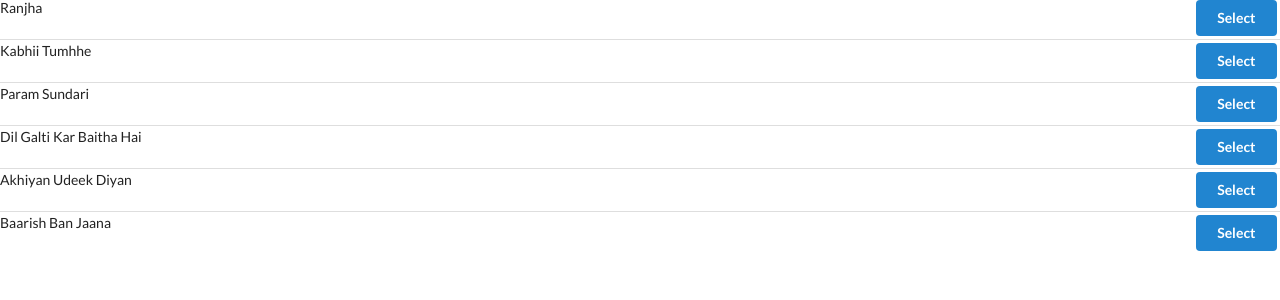
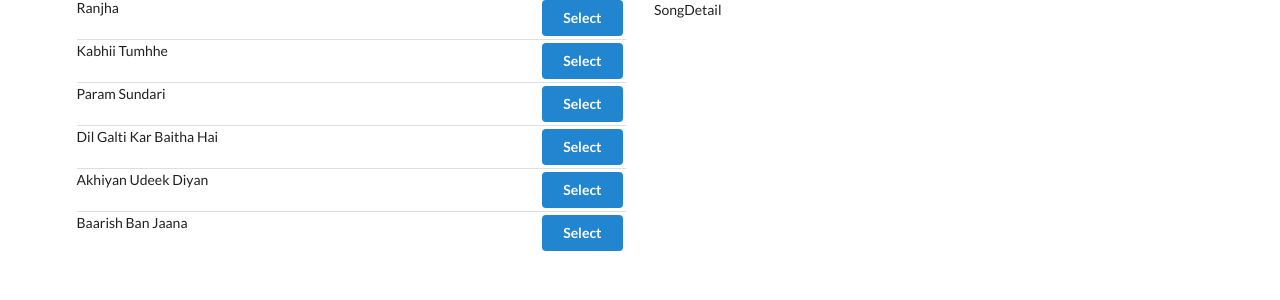
Before and after one commit to prajapatilalit/songs-list, a React (Create React App) app in the folder songs-collection/: page / in a window 1280 px wide. Shown: the top 300 px of the page. Built offline with nearby package versions, Linux system fonts and the light colour scheme.

Commit message:
update song detail component

```diff
--- a/songs-collection/src/components/App.js
+++ b/songs-collection/src/components/App.js
@@ -1,10 +1,18 @@
 import React from "react";
+import SongDetail from "./SongDetail";
 import SongsList from "./SongsList";
 
 const App = () => {
   return (
-    <div>
-      <SongsList />
+    <div className="ui container grid ">
+      <div className="ui row">
+        <div className="column eight wide">
+          <SongsList />
+        </div>
+        <div className="column eight wide">
+          <SongDetail />
+        </div>
+      </div>
     </div>
   );
 };
--- /dev/null
+++ b/songs-collection/src/components/SongDetail.js
@@ -0,0 +1,14 @@
+import React from "react";
+import { connect } from "react-redux";
+
+const SongDetail = () => {
+  return <div>SongDetail</div>;
+};
+
+const mapStateToProps = (state) => {
+  return {
+    song: state.selectedSong,
+  };
+};
+
+export default connect(mapStateToProps)(SongDetail);
```
